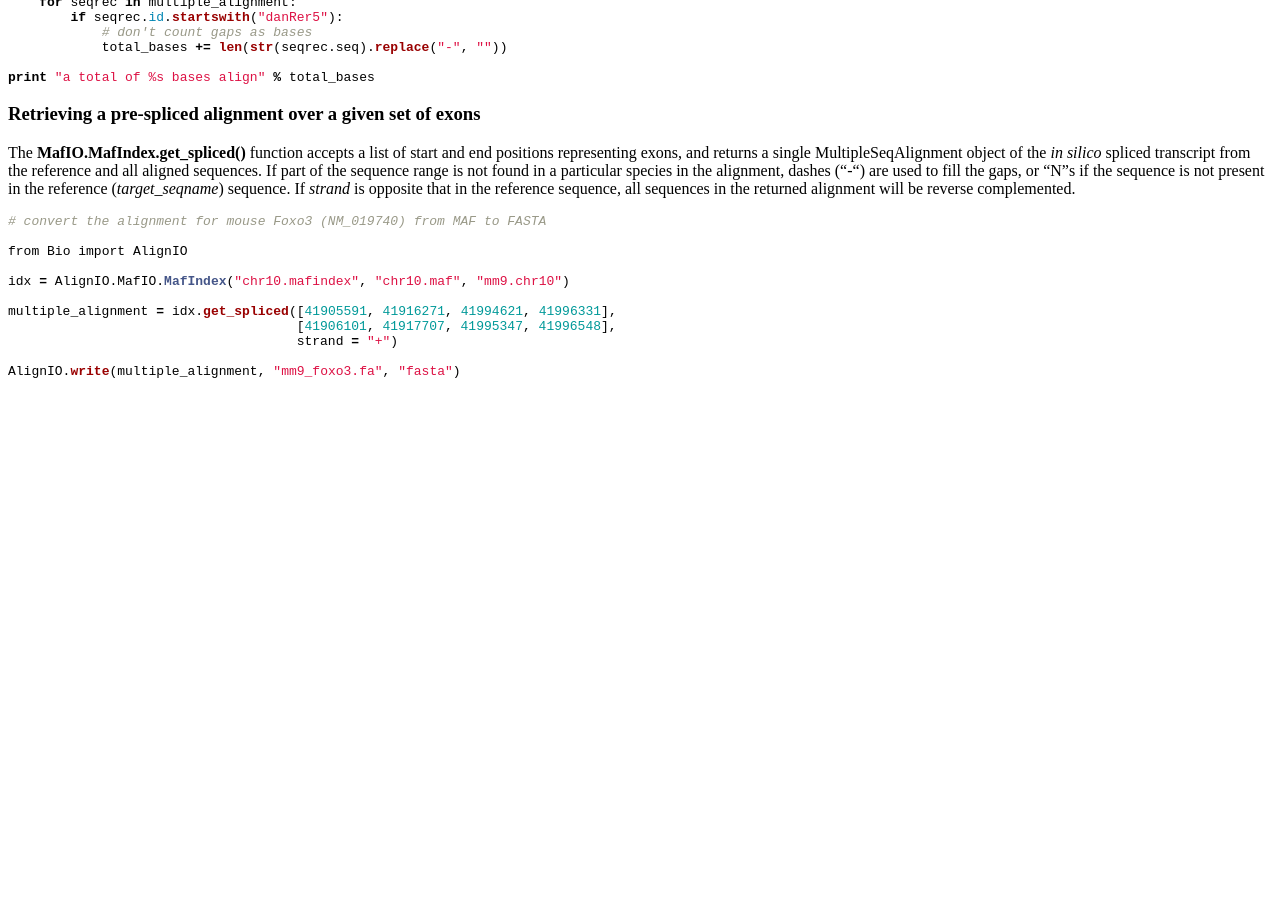
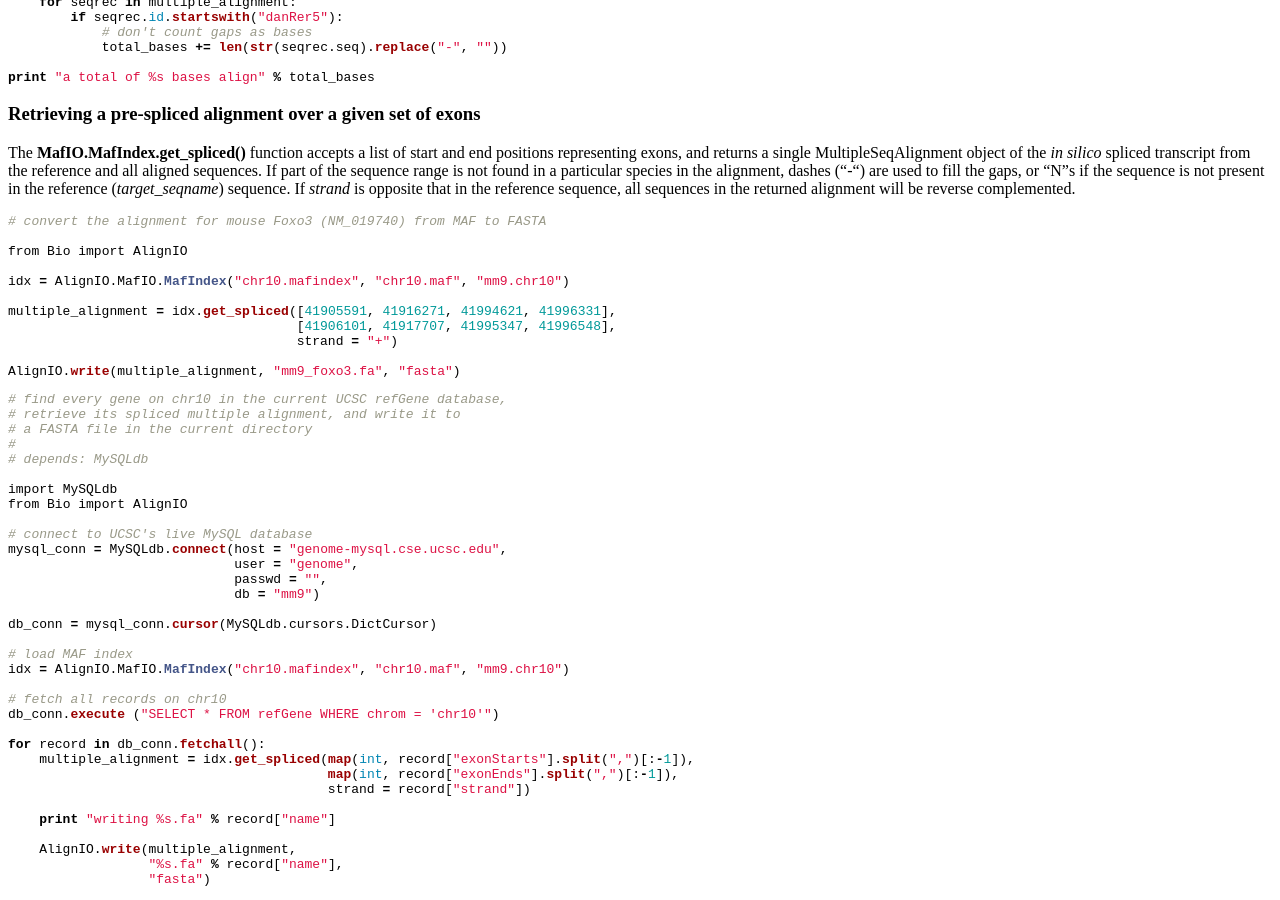
Before and after one commit to biopython/biopython.github.io, a Jekyll site: the page built from wiki/Multiple_Alignment_Format.md, in a window 1280 px wide and 900 px high, scrolled down 773 px. Built offline with Jekyll 4.4.1, drawn with Linux system fonts in a browser that asks for light colours; before the commit the page ends 1165 px from its top, so only the background shows below that.

Commit message:
/* Retrieving a pre-spliced alignment over a given set of exons */

````diff
--- a/wiki/Multiple_Alignment_Format.md
+++ b/wiki/Multiple_Alignment_Format.md
@@ -105,3 +105,39 @@ multiple_alignment = idx.get_spliced([41905591, 41916271, 41994621, 41996331],
 
 AlignIO.write(multiple_alignment, "mm9_foxo3.fa", "fasta")
 ```
+
+``` python
+# find every gene on chr10 in the current UCSC refGene database,
+# retrieve its spliced multiple alignment, and write it to
+# a FASTA file in the current directory
+#
+# depends: MySQLdb
+
+import MySQLdb
+from Bio import AlignIO
+
+# connect to UCSC's live MySQL database
+mysql_conn = MySQLdb.connect(host = "genome-mysql.cse.ucsc.edu",
+                             user = "genome",
+                             passwd = "",
+                             db = "mm9")
+
+db_conn = mysql_conn.cursor(MySQLdb.cursors.DictCursor)
+
+# load MAF index
+idx = AlignIO.MafIO.MafIndex("chr10.mafindex", "chr10.maf", "mm9.chr10")
+
+# fetch all records on chr10
+db_conn.execute ("SELECT * FROM refGene WHERE chrom = 'chr10'")
+
+for record in db_conn.fetchall():
+    multiple_alignment = idx.get_spliced(map(int, record["exonStarts"].split(",")[:-1]),
+                                         map(int, record["exonEnds"].split(",")[:-1]),
+                                         strand = record["strand"])
+
+    print "writing %s.fa" % record["name"]
+
+    AlignIO.write(multiple_alignment,
+                  "%s.fa" % record["name"],
+                  "fasta")
+```
````
Also changed, not shown: 1 other file.
